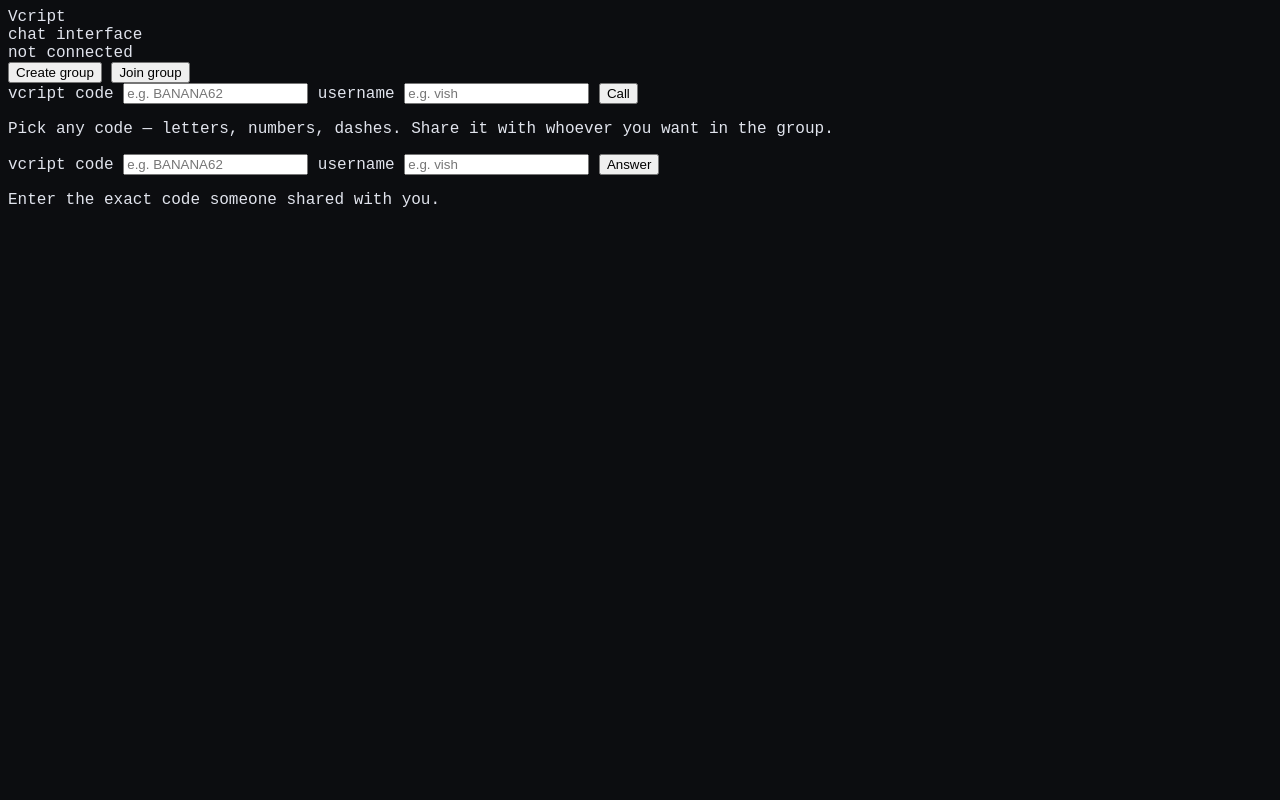
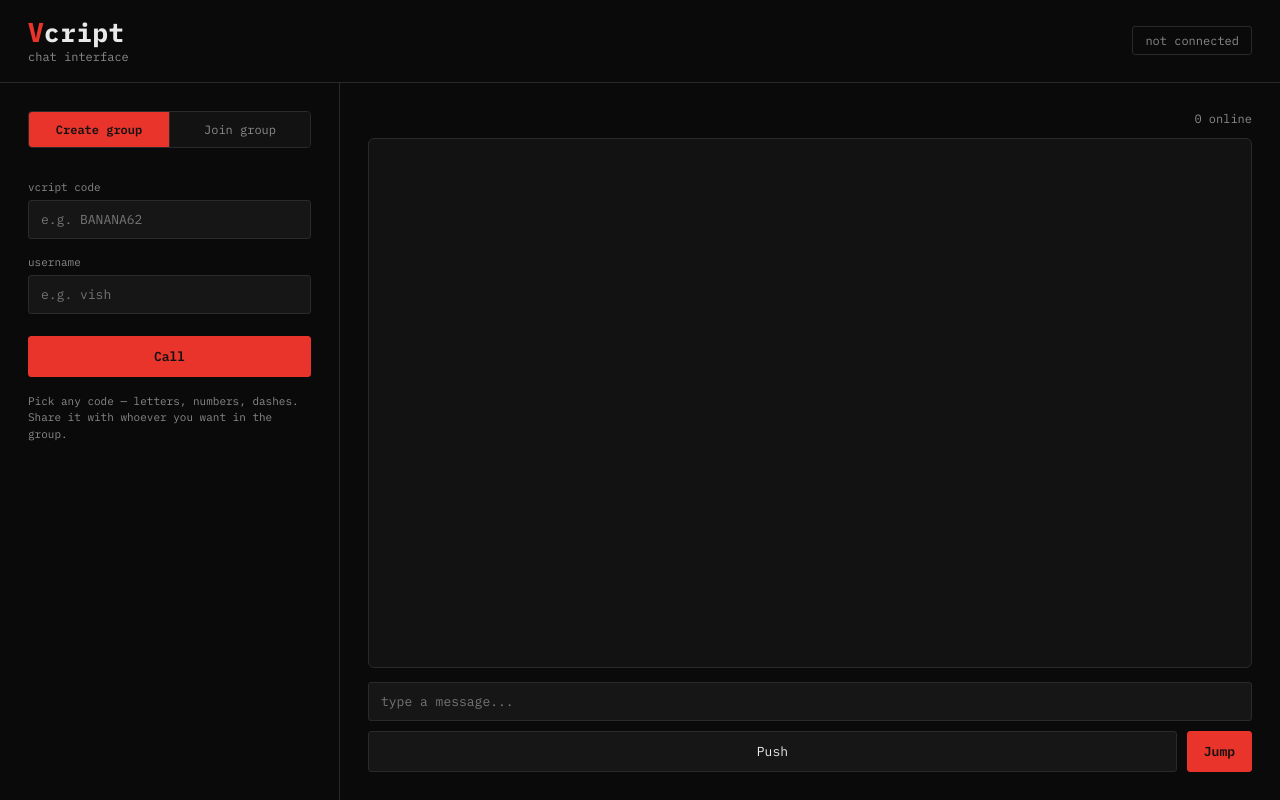
Before and after one commit to vishalDananjaya/vcript, a plain HTML site: page index.html in a window 1280 px wide. Drawn offline with Linux system fonts and the light colour scheme; a script that the page names is missing.

Commit message:
Refactor CSS to use CSS variables for theming

```diff
--- a/style.css
+++ b/style.css
@@ -1,33 +1,281 @@
-/* Vcript Dark Retro Theme Stylesheet */
-body {
-    background-color: #0c0d10;
-    color: #e1e4ed;
-    font-family: 'Fira Code', monospace;
+:root{
+  --bg: #0a0a0a;
+  --panel: #121212;
+  --panel-alt: #161616;
+  --border: #2a2a2a;
+  --border-soft: #1f1f1f;
+  --text: #e9e9e9;
+  --text-muted: #8a8a8a;
+  --red: #e8342a;
+  --red-dim: #7a1e19;
+  --red-hover: #ff473c;
+  --font: 'IBM Plex Mono', ui-monospace, SFMono-Regular, Menlo, Consolas, monospace;
 }
 
-.text-vcript-red { color: #ff334b; }
-.bg-vcript-red { background-color: #ff334b; }
-.bg-vcript-bg { background-color: #0c0d10; }
-.bg-vcript-card { background-color: #14151a; }
-.border-vcript-border { border-color: #262830; }
+*{ box-sizing: border-box; }
 
-::-webkit-scrollbar {
-    width: 6px;
-    height: 6px;
-}
-::-webkit-scrollbar-track {
-    background: #0c0d10;
-}
-::-webkit-scrollbar-thumb {
-    background: #262830;
-    border-radius: 3px;
-}
-::-webkit-scrollbar-thumb:hover {
-    background: #ff334b;
+html, body{
+  height: 100%;
+  margin: 0;
+  background: var(--bg);
+  color: var(--text);
+  font-family: var(--font);
 }
 
-.terminal-box {
-    background-color: #14151a;
-    border: 2px solid #262830;
-    border-radius: 8px;
+body{
+  display: flex;
+  flex-direction: column;
 }
+
+/* ---------- header ---------- */
+
+.topbar{
+  display: flex;
+  align-items: center;
+  justify-content: space-between;
+  padding: 18px 28px;
+  border-bottom: 1px solid var(--border);
+}
+
+.brand{ line-height: 1.15; }
+
+.logo{
+  font-size: 26px;
+  font-weight: 700;
+  letter-spacing: 0.5px;
+}
+
+.logo .v{
+  color: var(--red);
+  font-weight: 700;
+  transform: scaleY(1.05);
+  display: inline-block;
+}
+
+.tagline{
+  font-size: 12px;
+  color: var(--text-muted);
+  margin-top: 2px;
+}
+
+.room-status{
+  font-size: 12px;
+  color: var(--text-muted);
+  border: 1px solid var(--border);
+  padding: 6px 12px;
+  border-radius: 3px;
+}
+
+.room-status.live{
+  color: var(--red);
+  border-color: var(--red-dim);
+}
+
+/* ---------- layout ---------- */
+
+.app{
+  flex: 1;
+  display: grid;
+  grid-template-columns: 340px 1fr;
+  min-height: 0;
+}
+
+@media (max-width: 760px){
+  .app{ grid-template-columns: 1fr; }
+}
+
+.panel-auth, .panel-chat{
+  padding: 28px;
+}
+
+.panel-auth{
+  border-right: 1px solid var(--border);
+}
+
+@media (max-width: 760px){
+  .panel-auth{ border-right: none; border-bottom: 1px solid var(--border); }
+}
+
+/* ---------- tabs ---------- */
+
+.tabs{
+  display: flex;
+  border: 1px solid var(--border);
+  border-radius: 4px;
+  overflow: hidden;
+  margin-bottom: 22px;
+}
+
+.tab{
+  flex: 1;
+  background: var(--panel);
+  color: var(--text-muted);
+  border: none;
+  padding: 10px 8px;
+  font-family: var(--font);
+  font-size: 12px;
+  cursor: pointer;
+}
+
+.tab + .tab{ border-left: 1px solid var(--border); }
+
+.tab.active{
+  background: var(--red);
+  color: #111;
+  font-weight: 600;
+}
+
+/* ---------- forms ---------- */
+
+.auth-form{ display: none; }
+.auth-form.active{ display: flex; flex-direction: column; gap: 6px; }
+
+label{
+  font-size: 11px;
+  color: var(--text-muted);
+  margin-top: 10px;
+}
+
+input{
+  background: var(--panel-alt);
+  border: 1px solid var(--border);
+  color: var(--text);
+  font-family: var(--font);
+  font-size: 13px;
+  padding: 10px 12px;
+  border-radius: 3px;
+  outline: none;
+}
+
+input:focus{ border-color: var(--red); }
+
+.btn{
+  font-family: var(--font);
+  font-size: 13px;
+  border-radius: 3px;
+  border: 1px solid var(--border);
+  padding: 11px 16px;
+  cursor: pointer;
+  background: var(--panel-alt);
+  color: var(--text);
+}
+
+.btn-primary{
+  margin-top: 16px;
+  background: var(--red);
+  border-color: var(--red);
+  color: #111;
+  font-weight: 600;
+}
+
+.btn-primary:hover{ background: var(--red-hover); }
+
+.hint{
+  font-size: 11px;
+  color: var(--text-muted);
+  margin-top: 10px;
+  line-height: 1.5;
+}
+
+.error{
+  margin-top: 16px;
+  font-size: 12px;
+  color: var(--red-hover);
+  border: 1px solid var(--red-dim);
+  background: rgba(232,52,42,0.08);
+  padding: 10px 12px;
+  border-radius: 3px;
+}
+
+/* ---------- chat panel ---------- */
+
+.panel-chat{
+  display: flex;
+  flex-direction: column;
+  min-height: 0;
+}
+
+.chat-meta{
+  display: flex;
+  justify-content: space-between;
+  align-items: baseline;
+  margin-bottom: 12px;
+  font-size: 12px;
+}
+
+.room-code{
+  color: var(--text);
+  font-weight: 600;
+  letter-spacing: 0.5px;
+}
+
+.user-count{ color: var(--text-muted); }
+
+.chat-box{
+  flex: 1;
+  min-height: 320px;
+  border: 1px solid var(--border);
+  border-radius: 6px;
+  background: var(--panel);
+  padding: 16px;
+  overflow-y: auto;
+  display: flex;
+  flex-direction: column;
+  gap: 10px;
+}
+
+.chat-line{
+  font-size: 13px;
+  line-height: 1.5;
+  word-break: break-word;
+}
+
+.chat-line .who{
+  font-weight: 600;
+  margin-right: 6px;
+}
+
+.chat-line.system{
+  color: var(--text-muted);
+  font-style: italic;
+}
+
+.chat-line.self{
+  padding-left: 10px;
+  border-left: 2px solid var(--red-dim);
+}
+
+.message-form{
+  display: flex;
+  flex-direction: column;
+  gap: 10px;
+  margin-top: 14px;
+}
+
+.message-form input{ width: 100%; }
+
+.chat-actions{
+  display: flex;
+  gap: 10px;
+}
+
+.btn-push{
+  flex: 1;
+  background: var(--panel-alt);
+  border-color: var(--border);
+}
+
+.btn-push:hover{ border-color: var(--red); color: var(--red); }
+
+.btn-jump{
+  background: var(--red);
+  border-color: var(--red);
+  color: #111;
+  font-weight: 600;
+}
+
+.btn-jump:hover{ background: var(--red-hover); }
+
+/* scrollbar, quiet */
+.chat-box::-webkit-scrollbar{ width: 8px; }
+.chat-box::-webkit-scrollbar-thumb{ background: var(--border); border-radius: 4px; }
```
